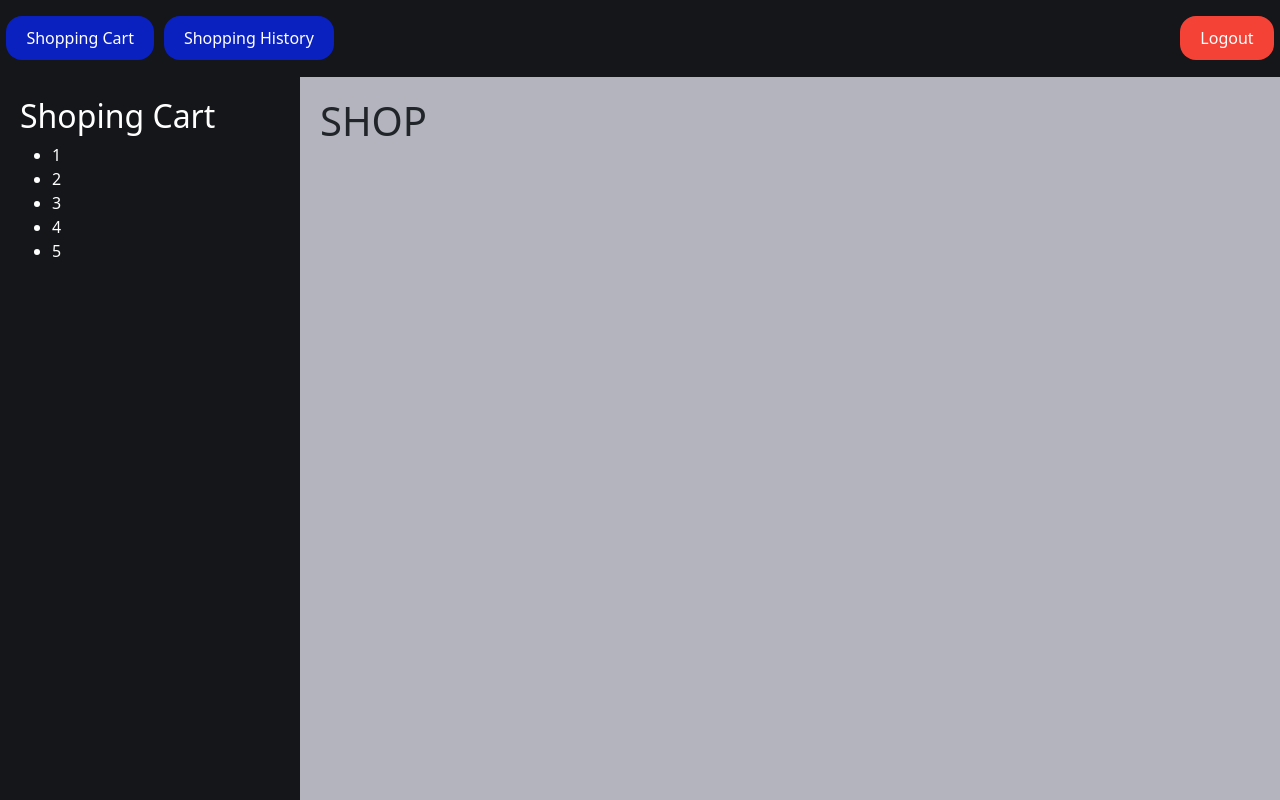
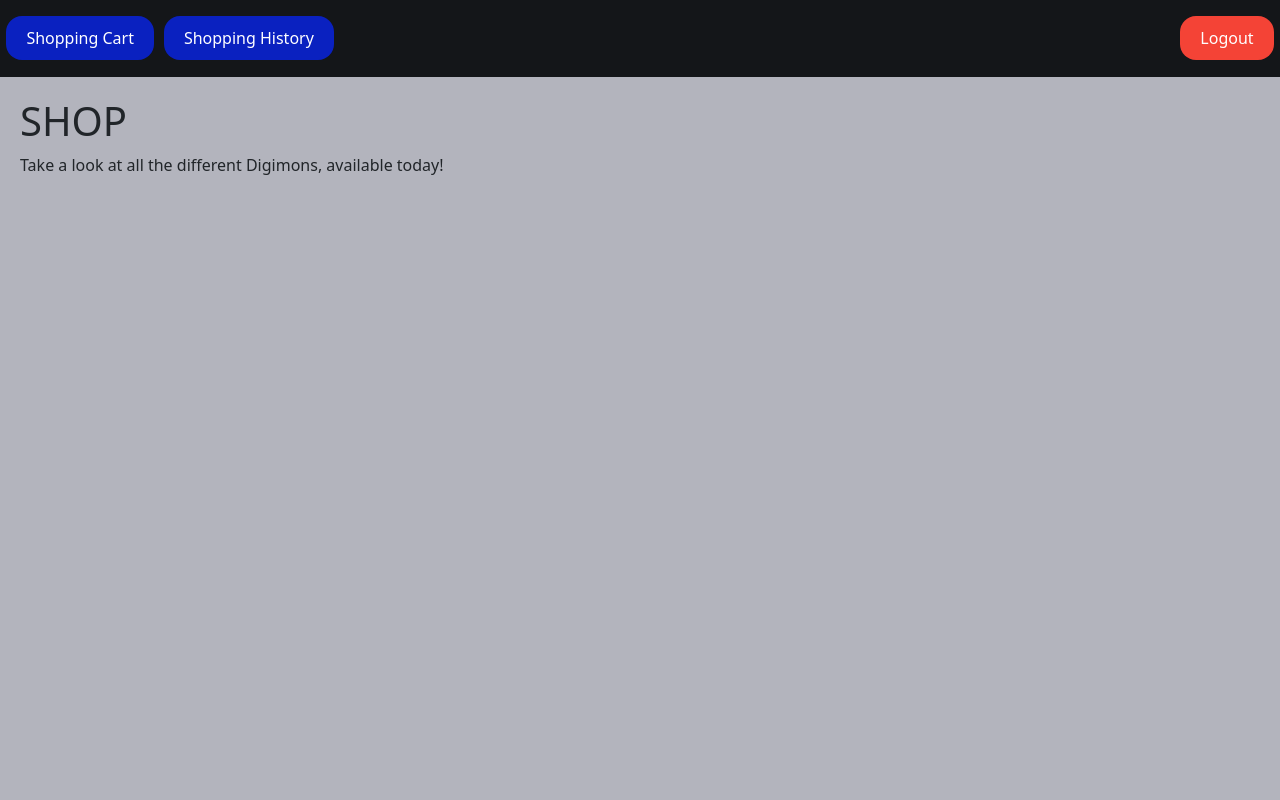
Before and after one commit to KevinSanchezO/digishop, a React (Vite) app: page /auth/login in a window 1280 px wide. Both pictures are taken after typing "name@example.com", "Sample123" into the empty fields and a click on the input "Login". Built offline with nearby package versions, Linux system fonts and the light colour scheme.

Commit message:
side bar handle

```diff
--- a/src/digishop/components/Header.jsx
+++ b/src/digishop/components/Header.jsx
@@ -1,21 +1,25 @@
 import React from 'react'
-import { useAuthStore } from '../../hooks'
+import { useAuthStore, useUIStore } from '../../hooks'
 import '../styles/Header.css'
 
 export const Header = () => {
 
     const {startLogout, user} = useAuthStore();
+    const {handleShoppingCartSideBar, handleHistorySideBar} = useUIStore();
+
 
     return (
         <div className='header'>
             <div className='left'>
-                <button className='btn'>
+                <button className='btn'
+                onClick={handleShoppingCartSideBar}>
                     <span>
                         Shopping Cart
                     </span>
                 </button>
 
-                <button className='btn'>
+                <button className='btn'
+                onClick={handleHistorySideBar}>
                     <span>
                         Shopping History
                     </span>
--- /dev/null
+++ b/src/digishop/components/Shop.jsx
@@ -0,0 +1,15 @@
+import React from 'react'
+
+export const Shop = () => {
+
+
+    return (
+        <div>
+            <h1>SHOP</h1>
+            <p>Take a look at all the different Digimons, available today!</p>
+            <div>
+
+            </div>
+        </div>
+    )
+}
--- a/src/digishop/pages/DigishopPage.jsx
+++ b/src/digishop/pages/DigishopPage.jsx
@@ -3,22 +3,30 @@ import { Header } from '../components/Header'
 import { SideBarCart } from '../components/SideBarCart'
 import '../styles/DigishopPage.css'
 import { SideBarHistory } from '../components/SideBarHistory'
+import { Shop } from '../components/Shop'
+import { useUIStore } from '../../hooks/useUIStore'
 
 export const DigishopPage = () => {
 
-    const [show, setShow] = useState(true)
+    const {isShoppingCartOpen, isHistoryOpen} = useUIStore();
 
   return (
     <div className='page-container'>
         <Header/>
         <div className='content'>
-            {(show) ?
+            {(isShoppingCartOpen) ?
             <SideBarCart />
             :
+            <></>
+            }
+
+            {(isHistoryOpen) ?
             <SideBarHistory/>
+            :
+            <></>
             }
             <main className='main-content'>
-                <h1>SHOP</h1>
+                <Shop />
             </main>
         </div>
     </div>
--- a/src/hooks/index.js
+++ b/src/hooks/index.js
@@ -1,2 +1,2 @@
 export * from './useAuthStore';
-export * from './useForm';
+export * from './useUIStore';
--- /dev/null
+++ b/src/hooks/useUIStore.js
@@ -0,0 +1,37 @@
+import { useDispatch, useSelector } from "react-redux";
+import { handleOpenHistory, handleShoppingCart } from "../store";
+
+export const useUIStore = () => {
+
+    const {
+        isShoppingCartOpen,
+        isHistoryOpen,
+    } = useSelector(state => state.ui)
+
+    const dispatch = useDispatch()
+
+    const handleShoppingCartSideBar = () => {
+        dispatch(handleShoppingCart(!isShoppingCartOpen));
+
+        if (isHistoryOpen) {
+            dispatch(handleOpenHistory(false));
+        };
+    }
+
+    const handleHistorySideBar = () => {
+        dispatch(handleOpenHistory(!isHistoryOpen));
+
+        if (isShoppingCartOpen) {
+            dispatch(handleShoppingCart(false));
+        };
+    }
+
+    return {
+        //* Properties
+        isShoppingCartOpen,
+        isHistoryOpen,
+        //* Methods
+        handleShoppingCartSideBar,
+        handleHistorySideBar,
+    }
+}
--- a/src/store/ui/uiSlice.js
+++ b/src/store/ui/uiSlice.js
@@ -4,18 +4,19 @@ export const uiSlice = createSlice({
     name: 'ui',
     initialState: {
         isShoppingCartOpen: false,
+        isHistoryOpen:false,
     },
     reducers: {
-        onOpenShoppingCart: (state) => {
-            state.isShoppingCartOpen = true;
+        handleShoppingCart: (state, {payload}) => {
+            state.isShoppingCartOpen = payload;
         },
-        onCloseShoppingCart: (state) => {
-            state.isShoppingCartOpen = false;
-        }
+        handleOpenHistory: (state, {payload}) => {
+            state.isHistoryOpen = payload;
+        },
     }
 });
 
 export const {
-    onOpenShoppingCart,
-    onCloseShoppingCart,
+    handleShoppingCart,
+    handleOpenHistory
 } = uiSlice.actions
```
Also changed, not shown: src/hooks/useForm.js (deleted).
